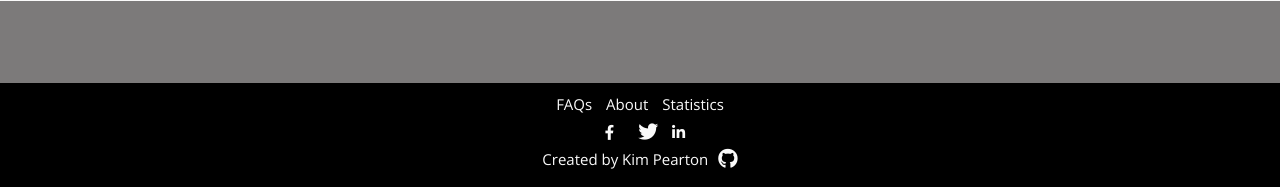
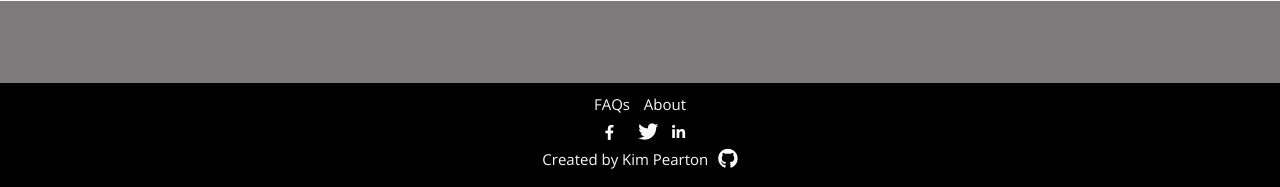
Before and after one commit to kimpea/us-issue-tracker, a Django app: page /accounts/profile/ in a window 1280 px wide. Shown: the part 657-844 px from the top of the page. Run offline with Django 3.2, Linux system fonts and the light colour scheme; the visitor is signed in with stand-in values (Sample User, id 1); data comes from the database, SQL or seed files in the repository; data that the repository does not hold is empty; parts of the project's set-up code (start-up, migrations or seed data) failed here and were passed over; some libraries are stand-ins or nearby versions.

Commit message:
Remove link to stats page

```diff
--- a/templates/base.html
+++ b/templates/base.html
@@ -72,7 +72,6 @@
                 <div class="col-xs 12 col-sm-12 col-md-12 col-lg-12">
                     <a href="{% url 'faq' %}">FAQs</a>
                     <a href="{% url 'about' %}">About</a>
-                    <a href="{% url 'stats' %}">Statistics</a>
                 </div>
             </div>
             <div class="row text-center social-links">
```
